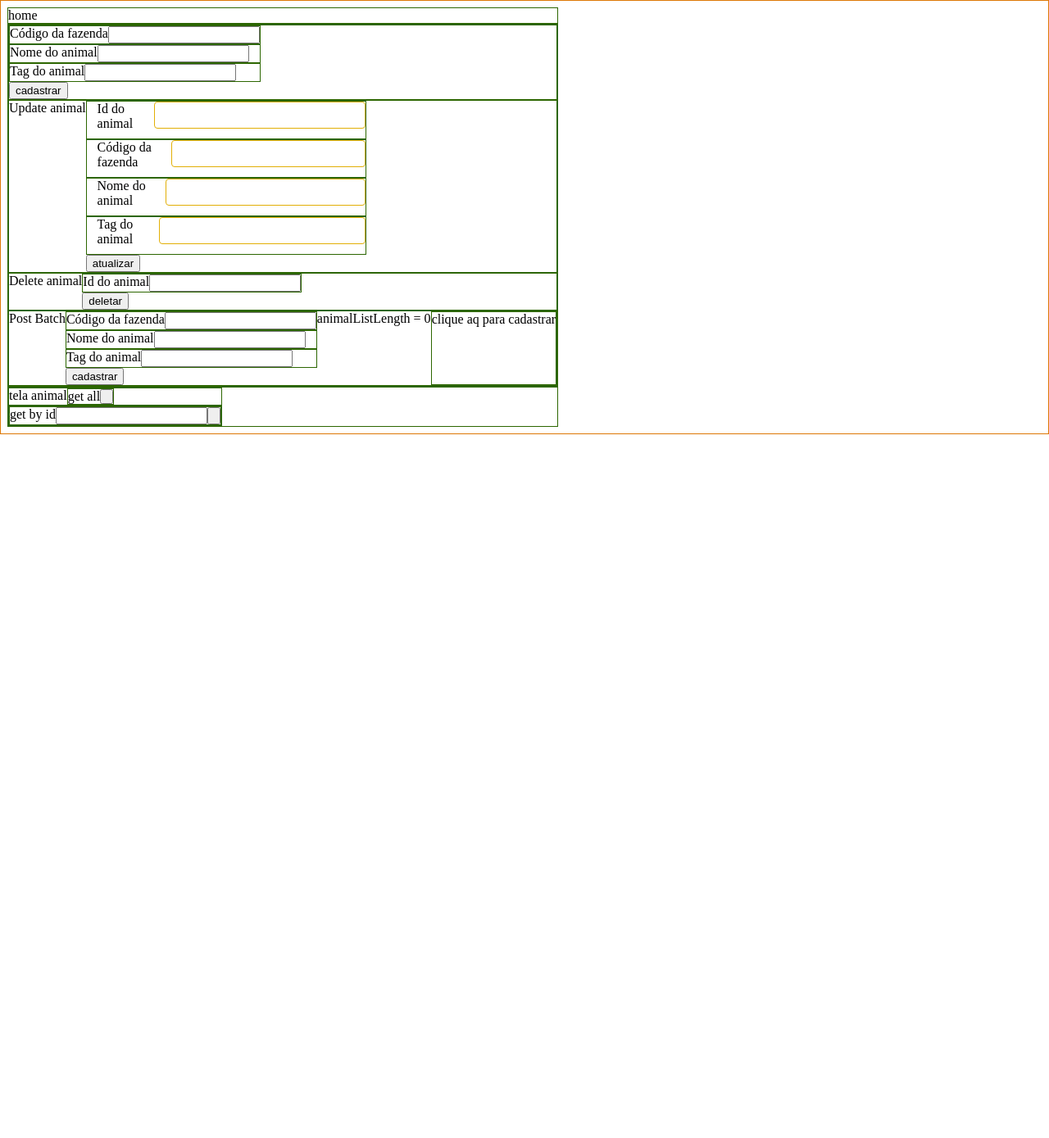
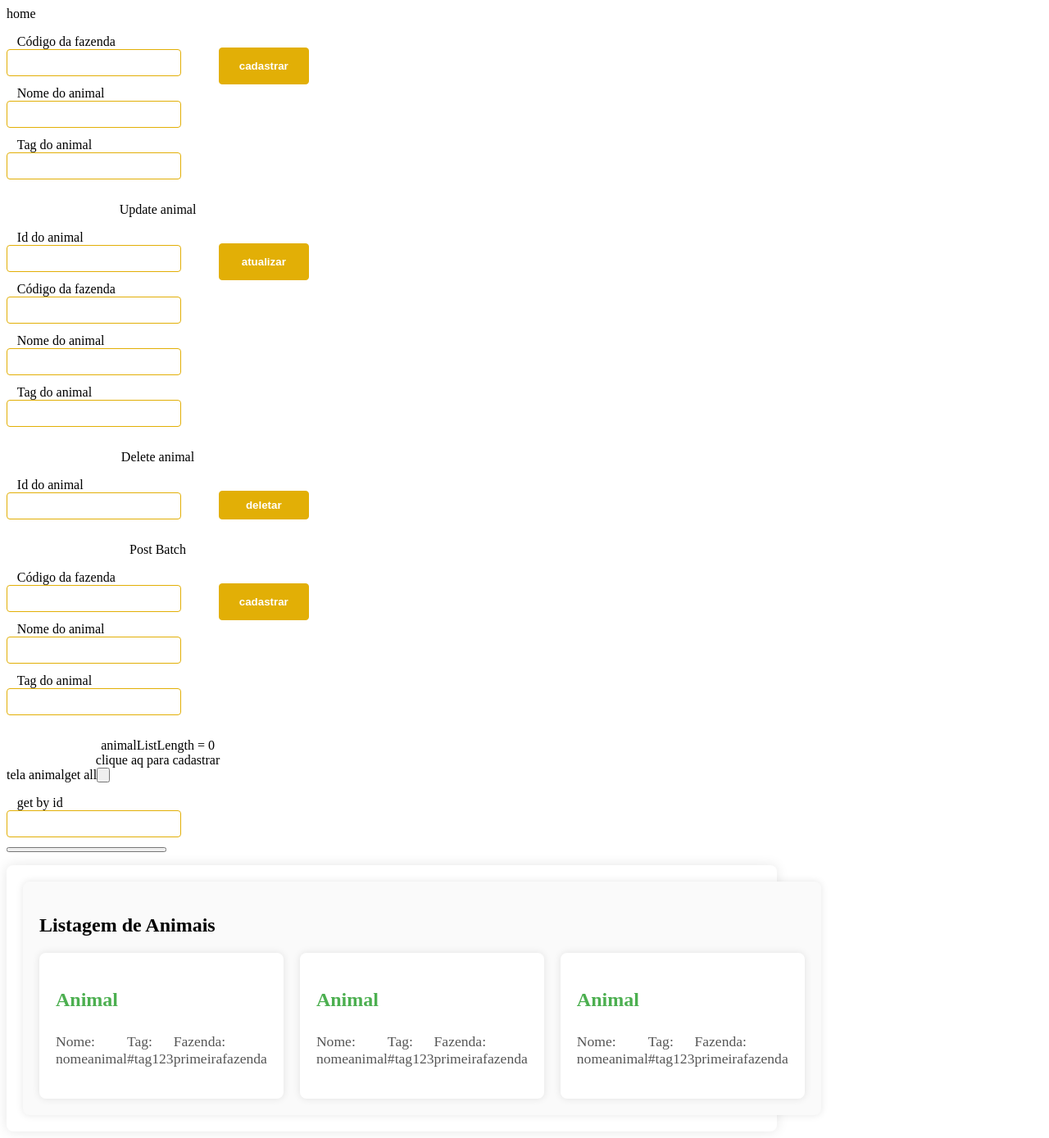
Before and after one commit to felipechatalov/teste-ponta, an Angular app: page /animal in a window 1280 px wide. Shown: the whole page at 82% size. Before the commit the page ends 800 px from the top, so only its background shows below. Built offline with nearby package versions, Linux system fonts and the light colour scheme.

Commit message:
changes to 'g-input' class and added 'animal-list' feature

```diff
--- a/src/app/paginas/animal-post/animal-post.component.html
+++ b/src/app/paginas/animal-post/animal-post.component.html
@@ -1,27 +1,30 @@
 
-<div>
-    <form [formGroup]="formPost" (ngSubmit)="CadastrarAnimal()">
+<div class="operation-area">
+    <form [formGroup]="formPost" class="g-form" (ngSubmit)="CadastrarAnimal()">
+        <div style="flex-flow: column;">
             <div class="g-input">
                 <label>Código da fazenda</label>
                 <input formControlName="farmId" id="input-farmid" type="number" min="0"/>
             </div>
 
-        <div>
+            <div class="g-input">
                 <label>Nome do animal</label>
                 <input formControlName="name" id="input-animalname" type="text"/>
             </div>
 
-        <div>
+            <div class="g-input">
                 <label>Tag do animal</label>
                 <input formControlName="tag" id="input-animaltag" type="text"/>
             </div>
-        <button type="submit"> cadastrar</button>
+        </div>
+        <button type="submit" class="g-button"> cadastrar</button>
     </form>
 </div>
 
-<div class="g-form">
+<div class="operation-area">
     <label>Update animal</label>
-    <form [formGroup]="formUpdate" (ngSubmit)="UpdateAnimal()">
+    <form [formGroup]="formUpdate" class="g-form" (ngSubmit)="UpdateAnimal()">
+        <div style="flex-flow: column;">
             <div class="g-input">
                 <label>Id do animal</label>
                 <input formControlName="id" type="number" min="0"/>
@@ -41,40 +44,43 @@
                 <label>Tag do animal</label>
                 <input formControlName="tag" type="text"/>
             </div>
-        <button type="submit"> atualizar</button>
+        </div>
+        <button type="submit" class="g-button"> atualizar</button>
     </form>
 </div>
 
-<div>
+<div class="operation-area">
     <label>Delete animal</label>
-    <form [formGroup]="formDelete" (ngSubmit)="DeleteAnimal()">
-        <div>
+    <form [formGroup]="formDelete" class="g-form" (ngSubmit)="DeleteAnimal()">
+        <div class="g-input">
             <label>Id do animal</label>
             <input formControlName="id" type="number" min="0"/>
         </div>
-        <button type="submit"> deletar</button>
+        <button type="submit" class="g-button"> deletar</button>
     </form>
 </div>
 
-<div>
+<div class="operation-area">
     <label>Post Batch</label>
-    <form [formGroup]="formPostBatch" (ngSubmit)="AddToBatch()">
+    <form [formGroup]="formPostBatch" class="g-form" (ngSubmit)="AddToBatch()">
+        <div style="flex-flow: column;">
             <div class="g-input">
                 <label>Código da fazenda</label>
                 <input formControlName="farmId" type="number" min="0"/>
             </div>
 
-        <div>
+            <div class="g-input">
                 <label>Nome do animal</label>
                 <input formControlName="name" type="text"/>
             </div>
 
-        <div>
+            <div class="g-input">
                 <label>Tag do animal</label>
                 <input formControlName="tag" type="text"/>
             </div>
+        </div>
 
-        <button type="submit"> cadastrar</button>
+        <button type="submit" class="g-button"> cadastrar</button>
     </form>
     <span> animalListLength = {{ animalListLength }} </span>
     <div (click)="PostBatch()" > clique aq para cadastrar</div>
--- a/src/app/paginas/animal-read/animal-read.component.html
+++ b/src/app/paginas/animal-read/animal-read.component.html
@@ -7,12 +7,34 @@
     </div>
 </div>
 
-<div>
-    <form [formGroup]="formGetAnimalById">
-        <div>
+<div class="operation-area">
+    <form [formGroup]="formGetAnimalById" class="g-form">
+        <div class="g-input">
             <label>get by id</label>
             <input formControlName="id" type="number" min="0"/>
             <button (click)="GetAnimalById()" ></button>
         </div>
     </form>
 </div>
+
+
+
+<div class="container">
+    <section class="animal-list-section">
+        <h2>Listagem de Animais</h2>
+        <div class="animal-list">
+            <ng-container *ngFor="let card of [].constructor(3)">
+                <div class="animal-card">
+                    <div>
+                        <h3>Animal</h3>
+                    </div>
+                    <div>
+                        <p>Nome: nomeanimal</p>
+                        <p>Tag: #tag123</p>
+                        <p>Fazenda: primeirafazenda</p>
+                    </div>
+                </div>
+            </ng-container>
+        </div>
+    </section>
+</div>
--- a/src/app/paginas/animal-read/animal-read.component.ts
+++ b/src/app/paginas/animal-read/animal-read.component.ts
@@ -1,11 +1,11 @@
 import { Component } from '@angular/core';
 import { AnimalApiService } from '../../servicos/animal-api.service';
 import { FormControl, FormGroup, FormsModule, ReactiveFormsModule } from '@angular/forms';
-
+import { NgFor } from '@angular/common';
 
 @Component({
   selector: 'app-animal-read',
-  imports: [FormsModule, ReactiveFormsModule],
+  imports: [FormsModule, ReactiveFormsModule, NgFor],
   templateUrl: './animal-read.component.html',
   styleUrl: './animal-read.component.scss'
 })
--- a/src/app/paginas/farm/farm-post/farm-post.component.html
+++ b/src/app/paginas/farm/farm-post/farm-post.component.html
@@ -2,7 +2,7 @@
 <div class="operation-area">
     <label>CRIAR</label>
     <form [formGroup]="formPost" class="g-form" (ngSubmit)="CreateFarm()">
-        <div class="g-input" style="flex-flow: column;">
+        <div class="g-input">
             <label>Nome da fazenda</label>
             <input formControlName="name" id="input-farm-name" type="text"/>
         </div>
@@ -11,47 +11,49 @@
 </div>
 
 
-<div>
-    <label>AREA READ ALL FAZENDA</label>
-    <div>
-        <label>get all</label>
-        <button (click)="GetAllFarms()" ></button>
+<div class="operation-area">
+    <label>GET ALL</label>
+    <div class="g-form">
+        <div></div>
+        <button class="g-button" (click)="GetAllFarms()" >buscar</button>
     </div>
 </div>
 
-<div>
+<div class="operation-area">
     <label>AREA READ BY ID</label>
-    <form [formGroup]="formGetById" (ngSubmit)="GetFarmById()">
-        <div>
+    <form [formGroup]="formGetById" class="g-form" (ngSubmit)="GetFarmById()">
+        <div class="g-input">
             <label>Código da fazenda</label>
             <input formControlName="id" id="input-farmid" type="number" min="0"/>
         </div>
-        <button type="submit"> buscar</button>
+        <button class="g-button" type="submit"> buscar</button>
     </form>
 </div>
 
-<div>
+<div class="operation-area">
     <label>AREA UPDATE FAZENDA</label>
-    <form [formGroup]="formUpdate" (ngSubmit)="UpdateFarm()">
-        <div>
+    <form [formGroup]="formUpdate" class="g-form" (ngSubmit)="UpdateFarm()">
+        <div style="flex-flow: column;">
+            <div class="g-input">
                 <label>Código da fazenda</label>
                 <input formControlName="id" id="input-farmid" type="number" min="0"/>
             </div>
-        <div>
+            <div class="g-input">
                 <label>Nome da fazenda</label>
                 <input formControlName="name" id="input-farm-name" type="text"/>
             </div>
-        <button type="submit"> atualizar</button>
+        </div>
+        <button class="g-button"  type="submit"> atualizar</button>
     </form>
 </div>
 
-<div>
+<div class="operation-area">
     <label>AREA DELETE FAZENDA</label>
-    <form [formGroup]="formDelete" (ngSubmit)="DeleteFarm()">
-        <div>
+    <form [formGroup]="formDelete" class="g-form" (ngSubmit)="DeleteFarm()">
+        <div class="g-input">
             <label>Código da fazenda</label>
             <input formControlName="id" id="input-farmid" type="number" min="0"/>
         </div>
-        <button type="submit"> deletar</button>
+        <button class="g-button" type="submit"> deletar</button>
     </form>
 </div>
--- a/src/app/servicos/farm-api.service.ts
+++ b/src/app/servicos/farm-api.service.ts
@@ -7,7 +7,7 @@ import { Observable } from 'rxjs';
 })
 export class FarmApiService {
 
-  BASE_URL = 'http://localhost:5051/api/farm';
+  BASE_URL = 'http://localhost:5051/api/farm/';
 
   constructor(private httpClient: HttpClient) { }
 
--- a/src/styles.scss
+++ b/src/styles.scss
@@ -10,10 +10,10 @@
     --cor-fundo-principal: #d5e2e0;
     --cor-preto-principal: #020b1d;
 
-    border: solid 1px var(--cor-secundaria-animal);
+
 
     div{
-        border: solid 1px var(--cor-secundaria-fazenda);
+        // border: solid 1px var(--cor-secundaria-fazenda);
         display: flex;
     }
 
@@ -22,15 +22,23 @@
 
 .g-form{
     display:flex;
+    flex-flow: row;
+    padding: 16px;
+    width: 100%;
 
     .g-input{
-
+        display: flex;
+        flex-direction: column;
         input{
             width: 100%;
             padding: 8px;
             margin-bottom: 12px;
             border: solid 1px var(--cor-primaria-animal);
             border-radius: 4px;
+            outline: none;
+            &:focus{
+                border: solid 1px var(--cor-secundaria-animal);
+            }
         }
 
         label{
@@ -40,7 +48,9 @@
 }
 
 .g-button{
-    width: 100%;
+    width: 30%;
+    margin-left:64px;
+    margin-top: 16px;
     padding: 8px;
     margin-bottom: 12px;
     border: solid 1px var(--cor-primaria-animal);
@@ -49,6 +59,7 @@
     color: white;
     font-weight: bold;
     cursor: pointer;
+    max-height: 45px;
 }
 
 .home-page-button{
@@ -68,4 +79,61 @@
     flex-direction: column;
     justify-content: center;
     align-items: center;
+    width: 100%;
 }
+
+
+
+
+.container {
+    max-width: 900px;
+    margin: 0 auto;
+    background-color: white;
+    padding: 20px;
+    border-radius: 8px;
+    box-shadow: 0 0 15px rgba(0, 0, 0, 0.1);
+}
+
+
+
+
+.animal-list-section {
+    background-color: #fafafa;
+    padding: 20px;
+    border-radius: 8px;
+    box-shadow: 0 0 10px rgba(0, 0, 0, 0.1);
+}
+
+.animal-list {
+    display: grid;
+    grid-template-columns: repeat(auto-fill, minmax(250px, 1fr));
+    gap: 20px;
+}
+
+.animal-card {
+    background-color: #ffffff;
+    padding: 20px;
+    border-radius: 8px;
+    box-shadow: 0 0 10px rgba(0, 0, 0, 0.1);
+    transition: transform 0.3s ease, box-shadow 0.3s ease;
+    flex-flow: column;
+}
+.animal-card:hover {
+    transform: translateY(-5px);
+    box-shadow: 0 8px 20px rgba(0, 0, 0, 0.15);
+}
+.animal-card h3 {
+    font-size: 1.5rem;
+    color: #4CAF50;
+    margin-bottom: 10px;
+
+}
+
+.animal-card p {
+    font-size: 1.1rem;
+    color: #555;
+}
+
+.animal-card p span {
+    font-weight: bold;
+}
```
Lines whose indentation alone changed are shown as unchanged.
